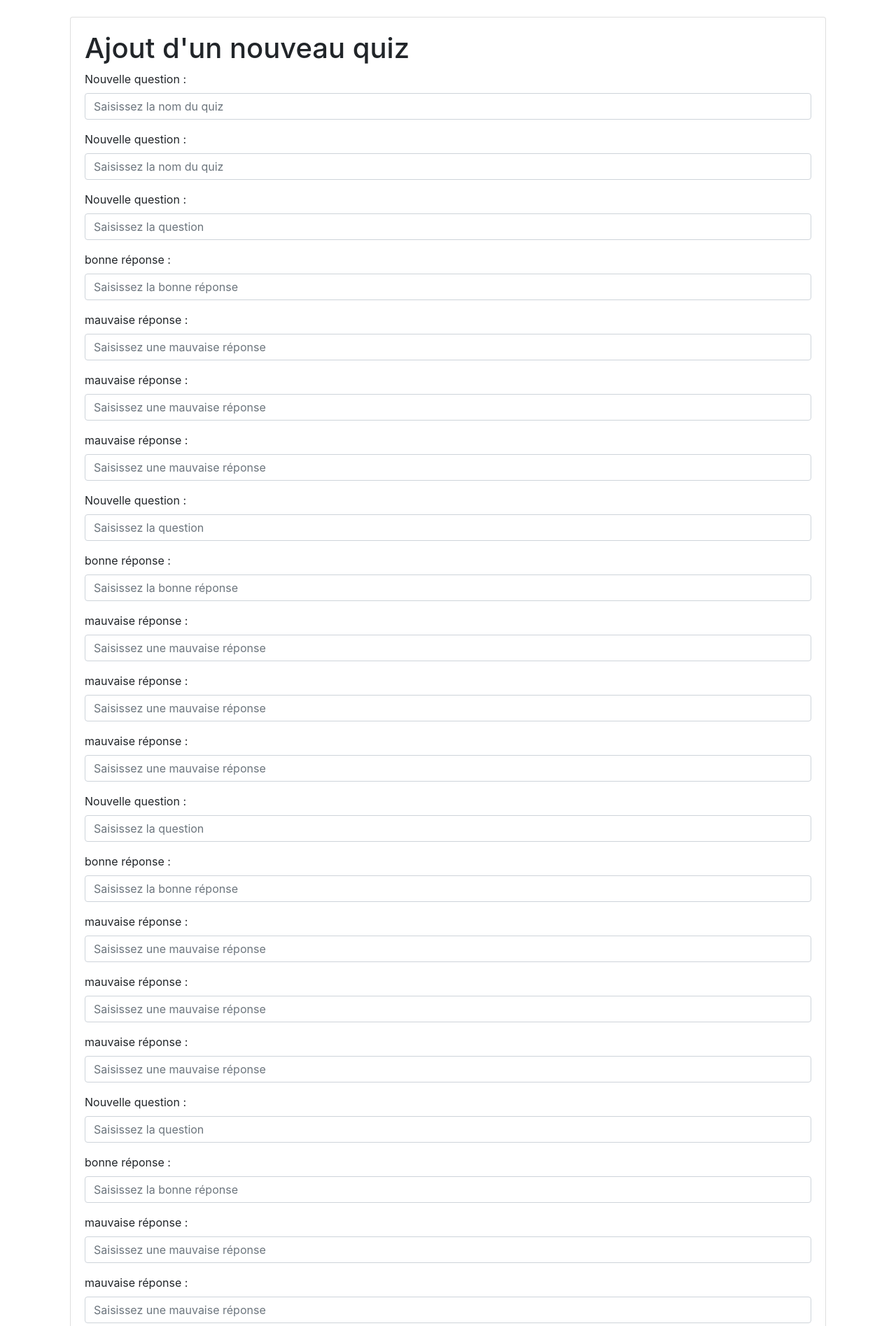
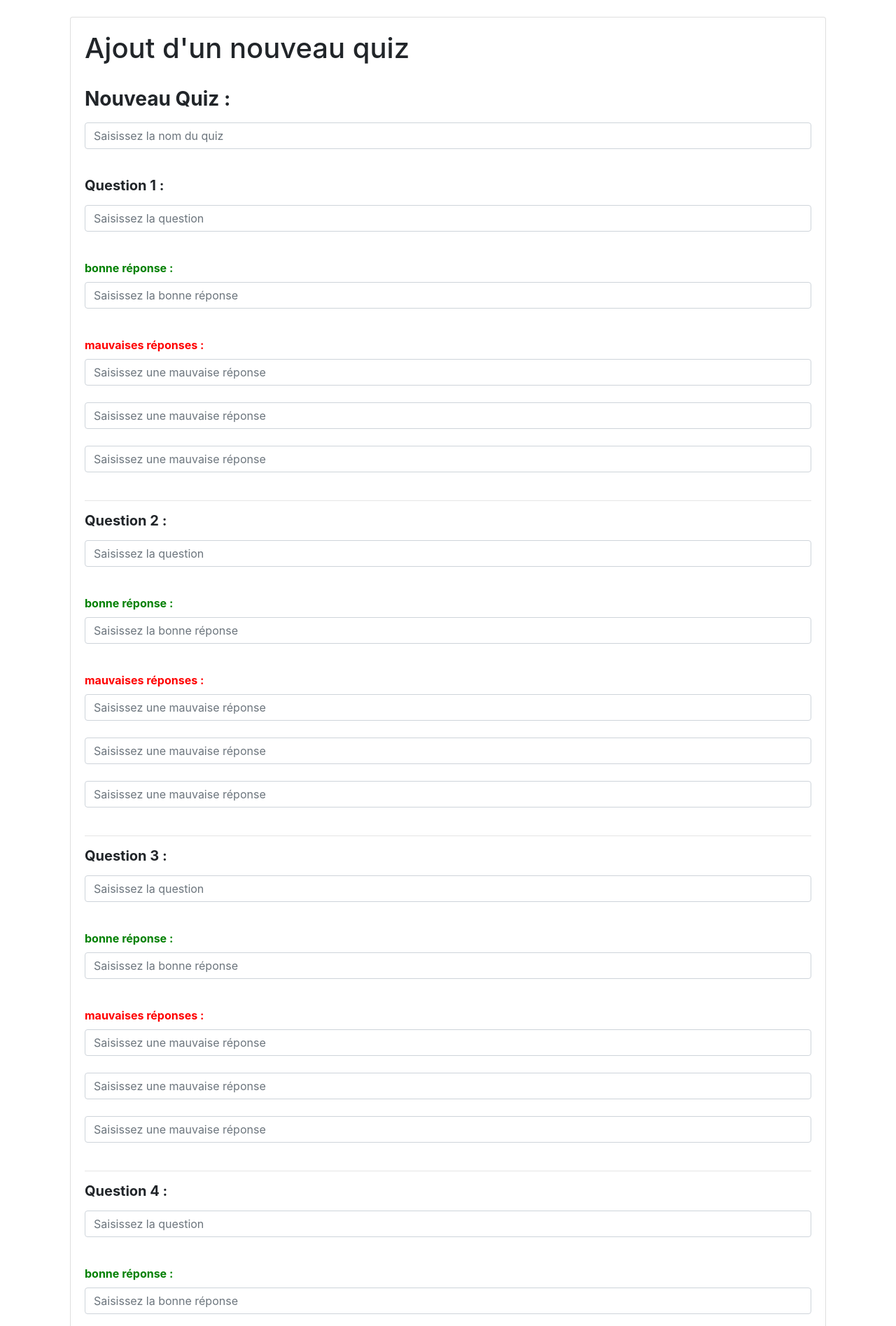
Before and after one commit to r-tisba/TPQuizz, a PHP site: page /Quiz/ajoutQuiz.php?id=1 in a window 1280 px wide. Shown: the part 56-1951 px from the top of the page at 70% size. Run offline with PHP 8.4, Linux system fonts and the light colour scheme.

Commit message:
ajout quiz en cours

```diff
--- a/Modele/Question.php
+++ b/Modele/Question.php
@@ -57,7 +57,7 @@ class Question extends Modele
     }
 
     public function addReponse($reponse, $validite, $idQuestion){
-        $requete=getBDD()->prepare("INSERT INTO reponses(reponses, validite, idQuestion) VALUES(?, ?, ?)");
+        $requete=$this->getBDD()->prepare("INSERT INTO reponses(reponse, validite, idQuestion) VALUES(?, ?, ?)");
         $requete->execute([$reponse, $validite, $idQuestion]);
         $this->idQuestion=$idQuestion;
         $this->reponses=$reponse;
--- a/Quiz/ajoutQuiz.php
+++ b/Quiz/ajoutQuiz.php
@@ -34,43 +34,32 @@ require_once "entete.php";
     <div class="card card-white">
     <div class="card-body">
 
-    <h1> Ajout d'un nouveau quiz</h1>
-    <form method="post" action="../traitements/ajoutQuiz.php">
+    <h1> Ajout d'un nouveau quiz</h1><br>
+    <form method="post" action="../traitements/ajoutQuiz.php?id=<?=$_GET["id"];?>">
         <div class="form-group">
-            <label for="nomQuiz">Nouvelle question :</label>
-            <input type="text" class="form-control" name="nomQuiz" id="nomQuiz" placeholder="Saisissez la nom du quiz"/>
-        </div>
-        <div class="form-group">
-            <label for="categorie">Nouvelle question :</label>
-            <input type="selected" class="form-control" name="nomQuiz" id="nomQuiz" placeholder="Saisissez la nom du quiz"/>
-        </div>
+            <label for="nomQuiz"><h3><b>Nouveau Quiz :</b></h3></label>
+            <input type="text" class="form-control" name="nomQuiz" id="nomQuiz" placeholder="Saisissez la nom du quiz" />
+        </div><br>
         <?php
         for($i=0; $i<10; $i++){
         ?>
         <div class="form-group">
-            <label for="question">Nouvelle question :</label>
-            <input type="text" class="form-control" name="question" id="question" placeholder="Saisissez la question"/>
+            <label for="question"><h5><b>Question <?=$i+1;?> :</b></h5></label>
+            <input type="text" class="form-control" name="question[<?=$i?>]" id="question" placeholder="Saisissez la question"/>
+        </div><br>
+        <div class="form-group">
+            <label for="reponse" style="color:green;"><b>bonne réponse :</b></label>
+            <input type="text" class="form-control" name="reponse[<?=$i?>][]" id="reponse" placeholder="Saisissez la bonne réponse"/>
+        </div><br>
+        <div class="form-group">
+            <label for="reponse" style="color:red;"><b>mauvaises réponses :</b></label>
+            <input type="text" class="form-control" name="reponse[<?=$i?>][]" id="reponse" placeholder="Saisissez une mauvaise réponse"/><br>
+
+            <input type="text" class="form-control" name="reponse[<?=$i?>][]" id="reponse" placeholder="Saisissez une mauvaise réponse"/><br>
+
+            <input type="text" class="form-control" name="reponse[<?=$i?>][]" id="reponse" placeholder="Saisissez une mauvaise réponse"/><br>
         </div>
-        <div class="form-group">
-            <label for="reponse">bonne réponse :</label>
-            <input type="text" class="form-control" name="reponse" id="reponse" placeholder="Saisissez la bonne réponse"/>
-            <?php $LaReponse["validite"]=1;?>
-        </div>
-        <div class="form-group">
-            <label for="reponse">mauvaise réponse :</label>
-            <input type="text" class="form-control" name="reponse" id="reponse" placeholder="Saisissez une mauvaise réponse"/>
-            <?php $LaReponse["validite"]=0;?>
-        </div>
-        <div class="form-group">
-            <label for="reponse">mauvaise réponse :</label>
-            <input type="text" class="form-control" name="reponse" id="reponse" placeholder="Saisissez une mauvaise réponse"/>
-            <?php $LaReponse["validite"]=0;?>
-        </div>
-        <div class="form-group">
-            <label for="reponse">mauvaise réponse :</label>
-            <input type="text" class="form-control" name="reponse" id="reponse" placeholder="Saisissez une mauvaise réponse"/>
-            <?php $LaReponse["validite"]=0;?>
-        </div>
+        <hr>
         <?php
         }
         ?>
--- a/admin/listeQuiz.php
+++ b/admin/listeQuiz.php
@@ -10,7 +10,7 @@ $application = new Application();
     </a>
 </div>
 
-
+<a href="../Quiz/ajoutQuiz.php?id=<?=$_GET["id"]?>">Ajout quiz </a>
 
 <main>
 <div class="container-fluid content-row">
```
Also changed, not shown: Modele/Quiz.php (+19 -8 lines), traitements/ajoutQuiz.php (+47 -9 lines).
